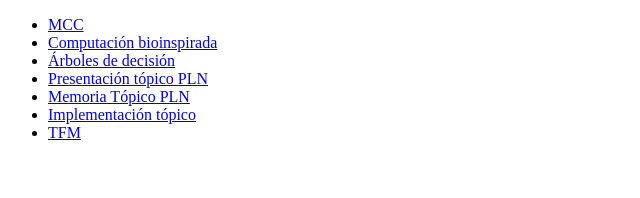
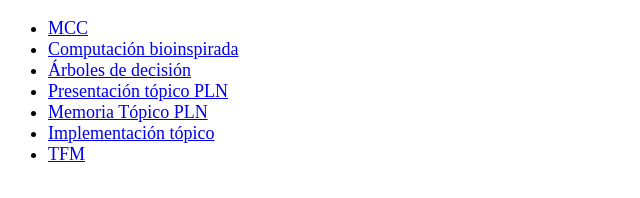
Before and after one commit to Adamychen/adamychen.github.io, a plain HTML site: page index.html in a window 1280 px wide. Shown: the whole page, without its empty margins (0-640 px from the left). Drawn offline with nearby package versions, Linux system fonts and the light colour scheme.

Commit message:
Update style.css

```diff
--- a/style.css
+++ b/style.css
@@ -21,3 +21,7 @@
 .equation {
     padding: 5%;
 }
+
+body {
+    font-size: 18px;
+}
```
